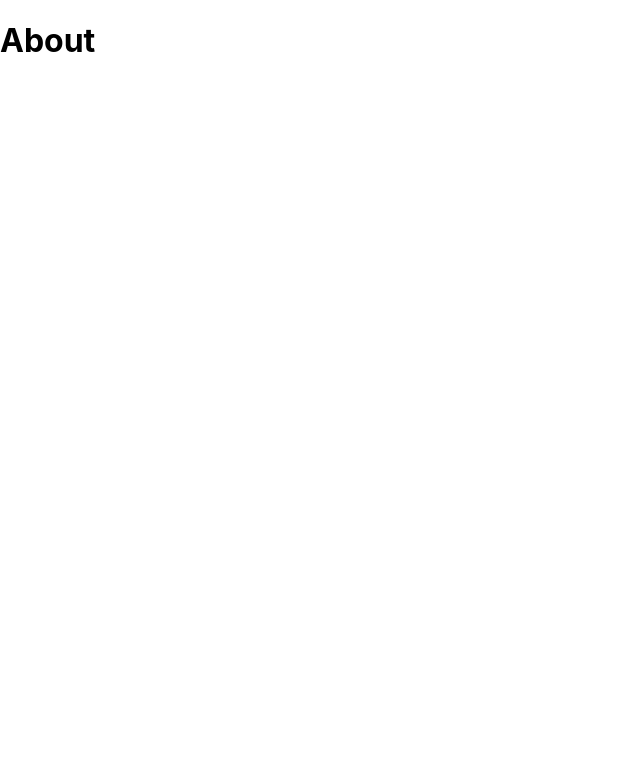
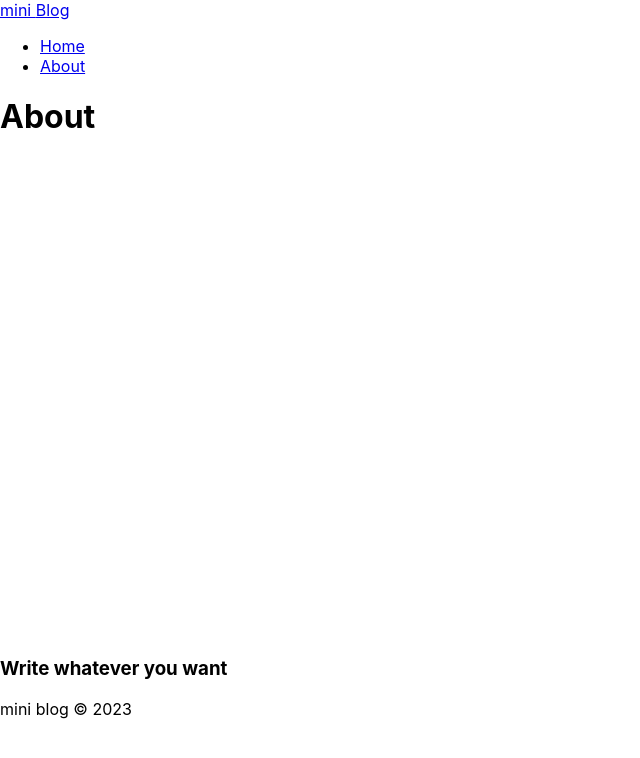
Before and after one commit to throcha3/reactjs-miniblog, a React (Create React App) app: page /about in a window 1280 px wide. Shown: the top 758 px of the page, without its empty margins (0-640 px from the left). Built offline with nearby package versions, Linux system fonts and the light colour scheme.

Commit message:
feat: create navbar & footer

```diff
--- a/src/App.js
+++ b/src/App.js
@@ -3,6 +3,8 @@
 import { BrowserRouter, Routes, Route, Navigate } from "react-router-dom";
 import Home from "./pages/Home/Home";
 import About from "./pages/About/About";
+import Navbar from "./componentes/Navbar";
+import Footer from "./componentes/Footer";
 
 //pages
 
@@ -10,12 +12,14 @@
   return (
     <div className="App">
       <BrowserRouter>
+        <Navbar />
         <div className="container">
           <Routes>
             <Route path="/" element={<Home />}></Route>
             <Route path="/about" element={<About />}></Route>
           </Routes>
         </div>
+        <Footer />
       </BrowserRouter>
     </div>
   );
--- /dev/null
+++ b/src/componentes/Footer.js
@@ -0,0 +1,12 @@
+import styles from "./Footer.module.css";
+
+const Footer = () => {
+  return (
+    <footer>
+      <h3>Write whatever you want</h3>
+      <p>mini blog &copy; 2023</p>
+    </footer>
+  );
+};
+
+export default Footer;
--- /dev/null
+++ b/src/componentes/Navbar.js
@@ -0,0 +1,23 @@
+import { NavLink } from "react-router-dom";
+
+import styles from "./Navbar.module.css";
+
+const Navbar = () => {
+  return (
+    <nav>
+      <NavLink to="/">
+        mini <span>Blog</span>
+      </NavLink>
+      <ul>
+        <li>
+          <NavLink to="/">Home</NavLink>
+        </li>
+        <li>
+          <NavLink to="/about">About</NavLink>
+        </li>
+      </ul>
+    </nav>
+  );
+};
+
+export default Navbar;
```
Also changed, not shown: src/componentes/Footer.module.css (added), src/componentes/Navbar.module.css (added).
